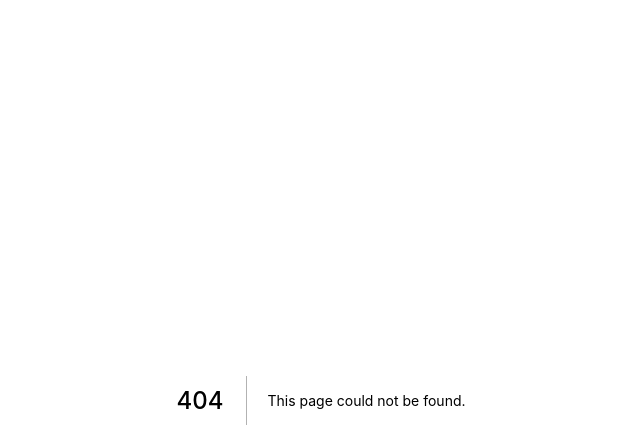
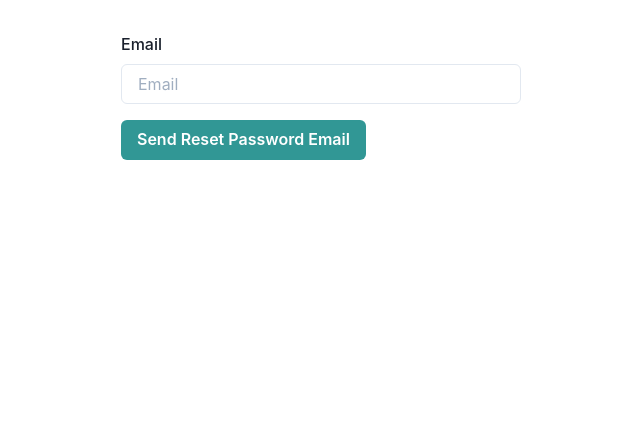
Before and after one commit to zendy199x/FullStack-Reddit-Project, a Next.js app in the folder client/: page /forgot-password in a window 1280 px wide. Before the commit this address had no page. Shown: the top 448 px of the page, without its empty margins (319-959 px from the left). Built offline with nearby package versions, Linux system fonts and the light colour scheme.

Commit message:
client: Forgot password form

```diff
--- a/client/src/components/InputField.tsx
+++ b/client/src/components/InputField.tsx
@@ -14,7 +14,7 @@ interface InputFieldProps {
   type: string;
 }
 
-const InputField = (props: InputFieldProps) => {
+export const InputField = (props: InputFieldProps) => {
   const [field, { error }] = useField(props);
   return (
     <FormControl isInvalid={!!error}>
@@ -24,5 +24,3 @@ const InputField = (props: InputFieldProps) => {
     </FormControl>
   );
 };
-
-export default InputField;
--- a/client/src/components/Navbar.tsx
+++ b/client/src/components/Navbar.tsx
@@ -8,7 +8,7 @@ import {
   useMeQuery,
 } from '../generated/graphql';
 
-const Navbar = () => {
+export const Navbar = () => {
   const toast = useToast();
 
   const { data, loading: useMeQueryLoading } = useMeQuery();
@@ -33,7 +33,7 @@ const Navbar = () => {
       status: 'success',
       duration: 3000,
       isClosable: true,
-    })
+    });
   };
 
   let body;
@@ -76,5 +76,3 @@ const Navbar = () => {
     </Box>
   );
 };
-
-export default Navbar;
--- a/client/src/components/Wrapper.tsx
+++ b/client/src/components/Wrapper.tsx
@@ -5,12 +5,10 @@ interface WrapperProps {
   children: ReactNode;
 }
 
-const Wrapper = ({ children }: WrapperProps) => {
+export const Wrapper = ({ children }: WrapperProps) => {
   return (
     <Box maxW="400px" w="100%" mt="8" mx="auto">
       {children}
     </Box>
   );
 };
-
-export default Wrapper;
--- /dev/null
+++ b/client/src/components/index.ts
@@ -0,0 +1,3 @@
+export * from './InputField';
+export * from './Navbar';
+export * from './Wrapper';
--- a/client/src/generated/graphql.tsx
+++ b/client/src/generated/graphql.tsx
@@ -28,6 +28,10 @@ export type FieldError = {
   message: Scalars['String'];
 };
 
+export type ForgotPasswordInput = {
+  email: Scalars['String'];
+};
+
 export type IMutationResponse = {
   code: Scalars['Float'];
   success: Scalars['Boolean'];
@@ -47,6 +51,7 @@ export type Mutation = {
   register?: Maybe<UserMutationResponse>;
   login: UserMutationResponse;
   logout: Scalars['Boolean'];
+  forgotPassword: Scalars['Boolean'];
 };
 
 
@@ -72,6 +77,11 @@ export type MutationRegisterArgs = {
 
 export type MutationLoginArgs = {
   loginInput: LoginInput;
+};
+
+
+export type MutationForgotPasswordArgs = {
+  forgotPasswordInput: ForgotPasswordInput;
 };
 
 export type Post = {
@@ -142,6 +152,13 @@ export type UserInfoFragment = { __typename?: 'User', id: string, username: stri
 
 export type UserMutationResponseFragment = { __typename?: 'UserMutationResponse', code: number, success: boolean, message?: Maybe<string>, user?: Maybe<{ __typename?: 'User', id: string, username: string, email: string }>, errors?: Maybe<Array<{ __typename?: 'FieldError', field: string, message: string }>> };
 
+export type ForgotPasswordMutationVariables = Exact<{
+  forgotPasswordInput: ForgotPasswordInput;
+}>;
+
+
+export type ForgotPasswordMutation = { __typename?: 'Mutation', forgotPassword: boolean };
+
 export type LoginMutationVariables = Exact<{
   loginInput: LoginInput;
 }>;
@@ -204,6 +221,37 @@ export const UserMutationResponseFragmentDoc = gql`
     ${MutationStatusesFragmentDoc}
 ${UserInfoFragmentDoc}
 ${FieldErrorFragmentDoc}`;
+export const ForgotPasswordDocument = gql`
+    mutation ForgotPassword($forgotPasswordInput: ForgotPasswordInput!) {
+  forgotPassword(forgotPasswordInput: $forgotPasswordInput)
+}
+    `;
+export type ForgotPasswordMutationFn = Apollo.MutationFunction<ForgotPasswordMutation, ForgotPasswordMutationVariables>;
+
+/**
+ * __useForgotPasswordMutation__
+ *
+ * To run a mutation, you first call `useForgotPasswordMutation` within a React component and pass it any options that fit your needs.
+ * When your component renders, `useForgotPasswordMutation` returns a tuple that includes:
+ * - A mutate function that you can call at any time to execute the mutation
+ * - An object with fields that represent the current status of the mutation's execution
+ *
+ * @param baseOptions options that will be passed into the mutation, supported options are listed on: https://www.apollographql.com/docs/react/api/react-hooks/#options-2;
+ *
+ * @example
+ * const [forgotPasswordMutation, { data, loading, error }] = useForgotPasswordMutation({
+ *   variables: {
+ *      forgotPasswordInput: // value for 'forgotPasswordInput'
+ *   },
+ * });
+ */
+export function useForgotPasswordMutation(baseOptions?: Apollo.MutationHookOptions<ForgotPasswordMutation, ForgotPasswordMutationVariables>) {
+        const options = {...defaultOptions, ...baseOptions}
+        return Apollo.useMutation<ForgotPasswordMutation, ForgotPasswordMutationVariables>(ForgotPasswordDocument, options);
+      }
+export type ForgotPasswordMutationHookResult = ReturnType<typeof useForgotPasswordMutation>;
+export type ForgotPasswordMutationResult = Apollo.MutationResult<ForgotPasswordMutation>;
+export type ForgotPasswordMutationOptions = Apollo.BaseMutationOptions<ForgotPasswordMutation, ForgotPasswordMutationVariables>;
 export const LoginDocument = gql`
     mutation Login($loginInput: LoginInput!) {
   login(loginInput: $loginInput) {
--- /dev/null
+++ b/client/src/graphql/mutations/forgotPassword.graphql
@@ -0,0 +1,3 @@
+mutation ForgotPassword ($forgotPasswordInput: ForgotPasswordInput!) {
+  forgotPassword(forgotPasswordInput: $forgotPasswordInput)
+}
--- /dev/null
+++ b/client/src/pages/forgot-password.tsx
@@ -0,0 +1,49 @@
+import { Box, Button } from '@chakra-ui/react';
+import { Form, Formik } from 'formik';
+import React from 'react';
+import { InputField, Wrapper } from '../components';
+import {
+  ForgotPasswordInput,
+  useForgotPasswordMutation,
+} from '../generated/graphql';
+
+const ForgotPassword = () => {
+  const initialValues = { email: '' };
+
+  const [forgotPassword, { data, loading }] = useForgotPasswordMutation();
+
+  const onForgotPasswordSubmit = async (values: ForgotPasswordInput) => {
+    await forgotPassword({ variables: { forgotPasswordInput: values } });
+  };
+
+  return (
+    <Wrapper>
+      <Formik initialValues={initialValues} onSubmit={onForgotPasswordSubmit}>
+        {({ isSubmitting }) =>
+          !loading && data ? (
+            <Box>Please check your inbox</Box>
+          ) : (
+            <Form>
+              <InputField
+                name="email"
+                label="Email"
+                placeholder="Email"
+                type="email"
+              />
+              <Button
+                type="submit"
+                colorScheme="teal"
+                mt={4}
+                isLoading={isSubmitting}
+              >
+                Send Reset Password Email
+              </Button>
+            </Form>
+          )
+        }
+      </Formik>
+    </Wrapper>
+  );
+};
+
+export default ForgotPassword;
--- a/client/src/pages/index.tsx
+++ b/client/src/pages/index.tsx
@@ -1,4 +1,5 @@
-import Navbar from '../components/Navbar';
+import React from 'react';
+import { Navbar } from '../components';
 import { PostsDocument, usePostsQuery } from '../generated/graphql';
 import { addApolloState, initializeApollo } from '../lib/apolloClient';
 
```
Also changed, not shown: client/src/pages/login.tsx (+3 -13 lines), client/src/pages/register.tsx (+4 -7 lines).
